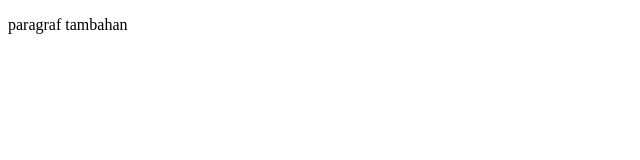
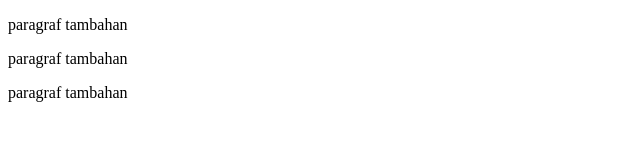
Before and after one commit to Hendra127/DesignWebPortofolio, a plain HTML site: page tambah.html in a window 1280 px wide. Shown: the whole page, without its empty margins (0-640 px from the left). Drawn offline with Linux system fonts and the light colour scheme.

Commit message:
update tambha.html

```diff
--- a/tambah.html
+++ b/tambah.html
@@ -8,5 +8,7 @@
 </head>
 <body>
     <p>paragraf tambahan</p>
+    <p>paragraf tambahan</p>
+    <p>paragraf tambahan</p>
 </body>
 </html>
```
